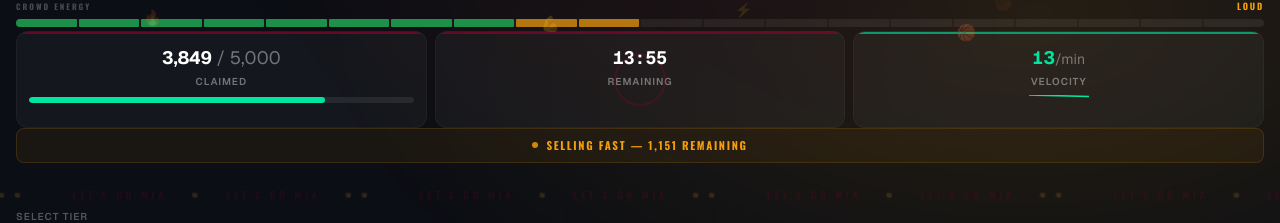
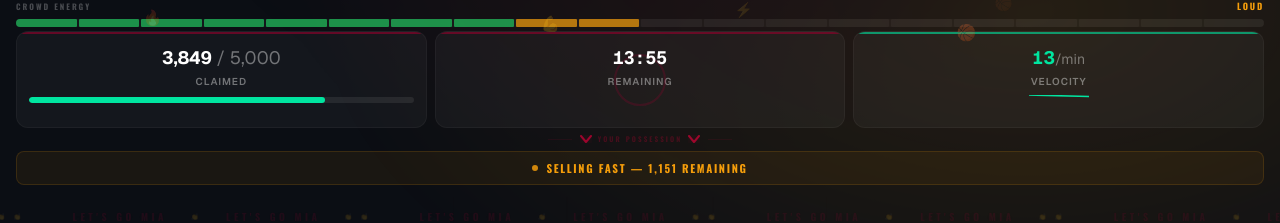
Before and after one commit to roham/tst-prototypes, a Next.js app: page /arena/bam in a window 1280 px wide. Shown: the part 549-772 px from the top of the page. Built offline with nearby package versions, Linux system fonts and the light colour scheme.

Commit message:
v0.137: arena — scorer's table possession arrow indicator (YOUR POSSESSION LED arrows)

```diff
--- a/app/arena/[momentId]/page.tsx
+++ b/app/arena/[momentId]/page.tsx
@@ -2790,6 +2790,67 @@ export default function ArenaPage({
         teamColor={moment.teamColors.primary}
       />
 
+      {/* ─── Possession Arrow — scorer's table LED indicator ─── */}
+      {!countdown.isEnded && (
+        <div className="flex items-center justify-center gap-2 py-1.5">
+          <div className="h-[1px] w-6" style={{ backgroundColor: `${moment.teamColors.primary}20` }} />
+          <div className="flex items-center gap-1.5">
+            {/* LED arrow — glowing downward triangle */}
+            <svg
+              width="12"
+              height="8"
+              viewBox="0 0 12 8"
+              fill="none"
+              className={isCritical ? 'animate-urgency-fast' : ''}
+            >
+              <path
+                d="M1 1L6 7L11 1"
+                stroke={isCritical ? '#EF4444' : isClosing ? '#F59E0B' : moment.teamColors.primary}
+                strokeWidth="2"
+                strokeLinecap="round"
+                strokeLinejoin="round"
+                style={{
+                  filter: `drop-shadow(0 0 4px ${isCritical ? 'rgba(239,68,68,0.6)' : isClosing ? 'rgba(245,158,11,0.5)' : `${moment.teamColors.primary}60`})`,
+                }}
+              />
+            </svg>
+            <span
+              className="text-[7px] font-bold uppercase tracking-[0.3em]"
+              style={{
+                fontFamily: 'var(--font-oswald), sans-serif',
+                color: isCritical ? '#EF4444' : isClosing ? '#F59E0B' : `${moment.teamColors.primary}60`,
+                textShadow: isCritical
+                  ? '0 0 6px rgba(239,68,68,0.4)'
+                  : isClosing
+                    ? '0 0 6px rgba(245,158,11,0.3)'
+                    : 'none',
+              }}
+            >
+              Your Possession
+            </span>
+            <svg
+              width="12"
+              height="8"
+              viewBox="0 0 12 8"
+              fill="none"
+              className={isCritical ? 'animate-urgency-fast' : ''}
+            >
+              <path
+                d="M1 1L6 7L11 1"
+                stroke={isCritical ? '#EF4444' : isClosing ? '#F59E0B' : moment.teamColors.primary}
+                strokeWidth="2"
+                strokeLinecap="round"
+                strokeLinejoin="round"
+                style={{
+                  filter: `drop-shadow(0 0 4px ${isCritical ? 'rgba(239,68,68,0.6)' : isClosing ? 'rgba(245,158,11,0.5)' : `${moment.teamColors.primary}60`})`,
+                }}
+              />
+            </svg>
+          </div>
+          <div className="h-[1px] w-6" style={{ backgroundColor: `${moment.teamColors.primary}20` }} />
+        </div>
+      )}
+
       {/* ─── Panic Banner / Final Drop Stats ─── */}
       {countdown.isEnded ? (
         <div className="mx-4 mt-2 mb-3 flex items-center justify-center gap-4 rounded-lg py-2.5 px-4 border border-white/[0.06] bg-white/[0.03]">
```
